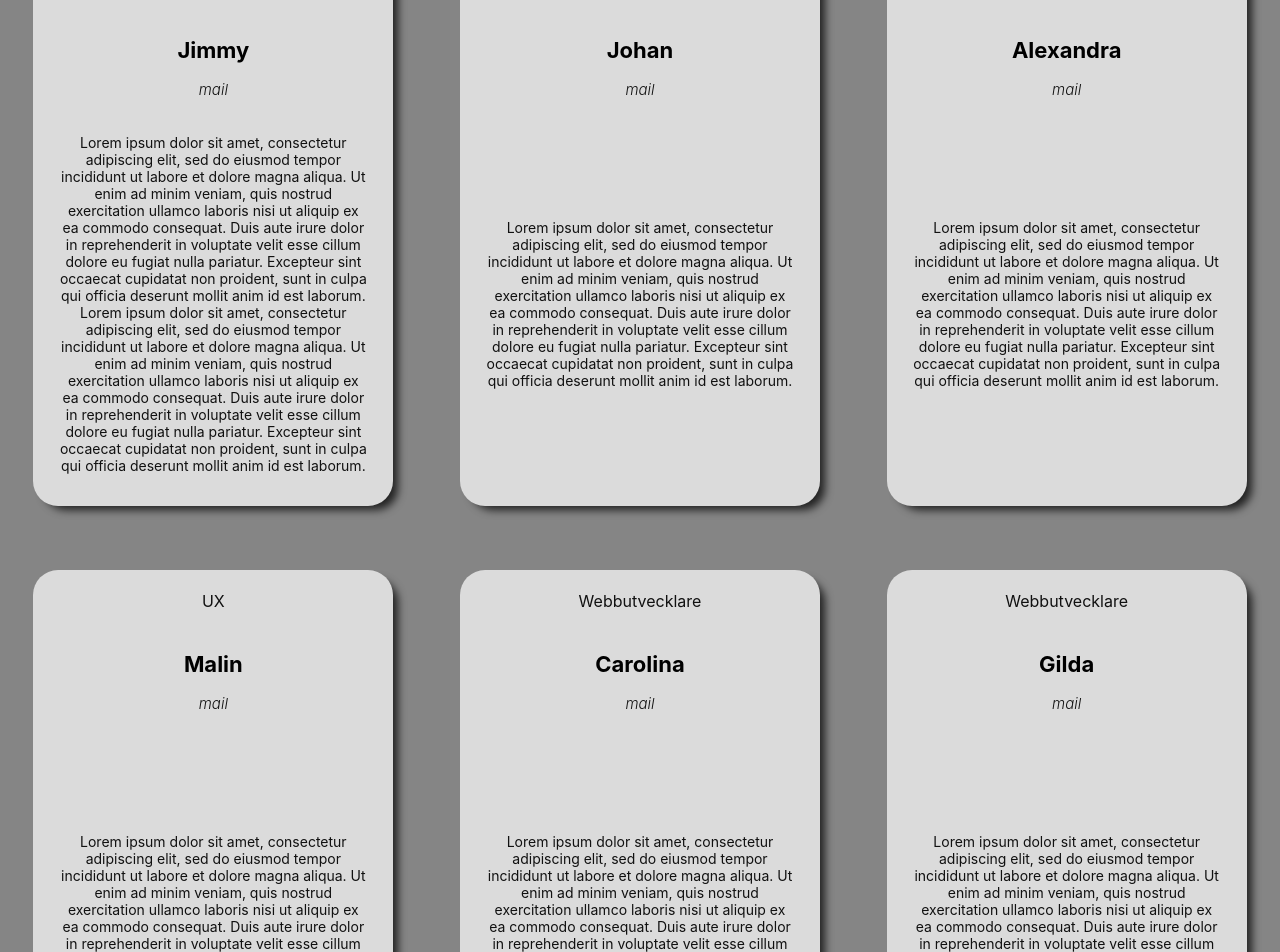
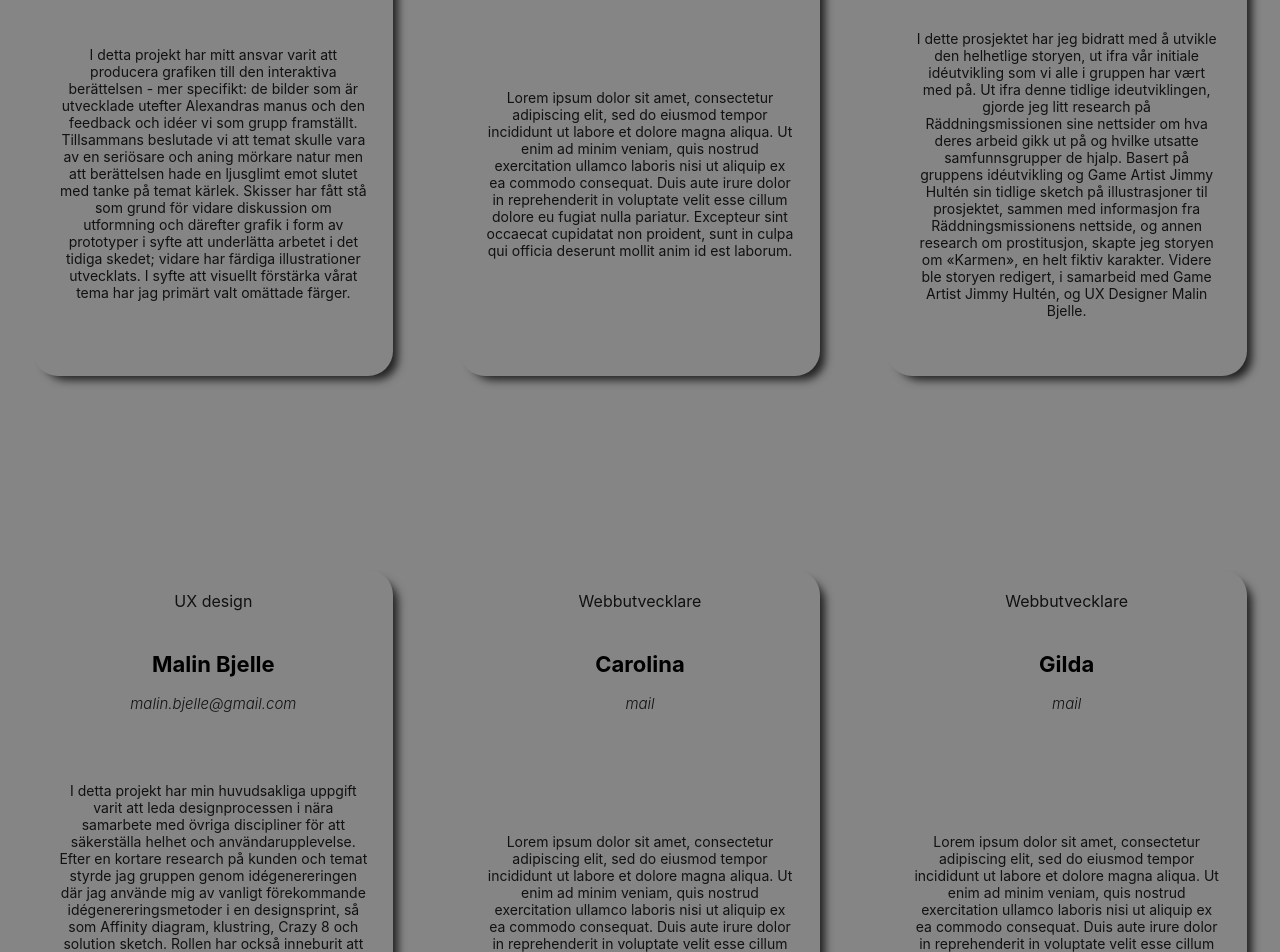
Before and after one commit to carolinahagman/sammanslaget, a React (Create React App) app: page /about in a window 1280 px wide. Shown: the part 480-1432 px from the top of the page. Built offline with nearby package versions, Linux system fonts and the light colour scheme; what react-unity-webgl would draw is missing.

Commit message:
made small update on about

```diff
--- a/src/components/About.js
+++ b/src/components/About.js
@@ -7,8 +7,8 @@ const About = () => {
         <div className="about-container">
                        <div></div>
             <p>
-            Ett samarbete mellan Yrgo och Räddningsmissionen i Göteborg<br></br>
-            En digital berättelse skapad av:
+            <b>Ett samarbete mellan Yrgo och Räddningsmissionen i Göteborg.<br></br>
+            <br></br>En digital berättelse skapad av:</b>
             </p>
             <div></div>
             <AboutCards></AboutCards>
--- a/src/components/AboutCards.js
+++ b/src/components/AboutCards.js
@@ -4,9 +4,9 @@ const groups = [
     {
         index: 1,
         title: "Game Artist",
-        name: "Jimmy",
-        mail: "mail",
-        description: "Lorem ipsum dolor sit amet, consectetur adipiscing elit, sed do eiusmod tempor incididunt ut labore et dolore magna aliqua. Ut enim ad minim veniam, quis nostrud exercitation ullamco laboris nisi ut aliquip ex ea commodo consequat. Duis aute irure dolor in reprehenderit in voluptate velit esse cillum dolore eu fugiat nulla pariatur. Excepteur sint occaecat cupidatat non proident, sunt in culpa qui officia deserunt mollit anim id est laborum. Lorem ipsum dolor sit amet, consectetur adipiscing elit, sed do eiusmod tempor incididunt ut labore et dolore magna aliqua. Ut enim ad minim veniam, quis nostrud exercitation ullamco laboris nisi ut aliquip ex ea commodo consequat. Duis aute irure dolor in reprehenderit in voluptate velit esse cillum dolore eu fugiat nulla pariatur. Excepteur sint occaecat cupidatat non proident, sunt in culpa qui officia deserunt mollit anim id est laborum."
+        name: "Jimmy Hultén",
+        mail: "jimmy.hulten@gmail.com",
+        description: "I detta projekt har mitt ansvar varit att producera grafiken till den interaktiva berättelsen - mer specifikt: de bilder som är utvecklade utefter Alexandras manus och den feedback och idéer vi som grupp framställt. Tillsammans beslutade vi att temat skulle vara av en seriösare och aning mörkare natur men att berättelsen hade en ljusglimt emot slutet med tanke på temat kärlek. Skisser har fått stå som grund för vidare diskussion om utformning och därefter grafik i form av prototyper i syfte att underlätta arbetet i det tidiga skedet; vidare har färdiga illustrationer utvecklats. I syfte att visuellt förstärka vårat tema har jag primärt valt omättade färger."
     },
     {
         index: 2,
@@ -18,16 +18,16 @@ const groups = [
     {
         index: 3,
         title: "Manusförfattare",
-        name: "Alexandra",
-        mail: "mail",
-        description: "Lorem ipsum dolor sit amet, consectetur adipiscing elit, sed do eiusmod tempor incididunt ut labore et dolore magna aliqua. Ut enim ad minim veniam, quis nostrud exercitation ullamco laboris nisi ut aliquip ex ea commodo consequat. Duis aute irure dolor in reprehenderit in voluptate velit esse cillum dolore eu fugiat nulla pariatur. Excepteur sint occaecat cupidatat non proident, sunt in culpa qui officia deserunt mollit anim id est laborum."
+        name: "Alexandra Panagiota Drakopoulos",
+        mail: "alexandra.p.drakopoulos@gmail.com",
+        description: "I dette prosjektet har jeg bidratt med å utvikle den helhetlige storyen, ut ifra vår initiale idéutvikling som vi alle i gruppen har vært med på. Ut ifra denne tidlige ideutviklingen, gjorde jeg litt research på Räddningsmissionen sine nettsider om hva deres arbeid gikk ut på og hvilke utsatte samfunnsgrupper de hjalp. Basert på gruppens idéutvikling og Game Artist Jimmy Hultén sin tidlige sketch på illustrasjoner til prosjektet, sammen med informasjon fra Räddningsmissionens nettside, og annen research om prostitusjon, skapte jeg storyen om «Karmen», en helt fiktiv karakter. Videre ble storyen redigert, i samarbeid med Game Artist Jimmy Hultén, og UX Designer Malin Bjelle."
     },
     {
         index: 4,
-        title: "UX",
-        name: "Malin",
-        mail: "mail",
-        description: "Lorem ipsum dolor sit amet, consectetur adipiscing elit, sed do eiusmod tempor incididunt ut labore et dolore magna aliqua. Ut enim ad minim veniam, quis nostrud exercitation ullamco laboris nisi ut aliquip ex ea commodo consequat. Duis aute irure dolor in reprehenderit in voluptate velit esse cillum dolore eu fugiat nulla pariatur. Excepteur sint occaecat cupidatat non proident, sunt in culpa qui officia deserunt mollit anim id est laborum."
+        title: "UX design",
+        name: "Malin Bjelle",
+        mail: "malin.bjelle@gmail.com",
+        description: "I detta projekt har min huvudsakliga uppgift varit att leda designprocessen i nära samarbete med övriga discipliner för att säkerställa helhet och användarupplevelse. Efter en kortare research på kunden och temat styrde jag gruppen genom idégenereringen där jag använde mig av vanligt förekommande idégenereringsmetoder i en designsprint, så som Affinity diagram, klustring, Crazy 8 och solution sketch. Rollen har också inneburit att skapa prototyper som tjänat underlag för webbutvecklare och spelprogrammerare att jobba mot. Under arbetets gång genomförde jag även användartest för att se till att webbplats och story är lätt att använda och uppleva."
     },
     {
         index: 5,
--- a/src/components/about.css
+++ b/src/components/about.css
@@ -1,7 +1,7 @@
 .about-container {
   display: grid;
   grid-template-columns: repeat(3, 1fr);
-  grid-template-rows: repeat(3, 1fr);
+  /*grid-template-rows: repeat(3, 1fr);*/
   height: 200vh;
   width: 100%;
   background-color: #858585;
@@ -13,7 +13,6 @@
 .about-card {
   display: grid;
   margin-top: 4rem;
-  background: #dbdbdb;
   height: 550px;
   width: 360px;
   border-radius: 25px;
@@ -21,6 +20,11 @@
   color: #111111;
   align-content: space-around;
   box-shadow: 8px 7px 8px -3px rgba(0, 0, 0, 0.75);
+  transition: all 0.5s ease;
+}
+
+.about-card:hover {
+  background: #dbdbdb;
 }
 
 .title {
```
